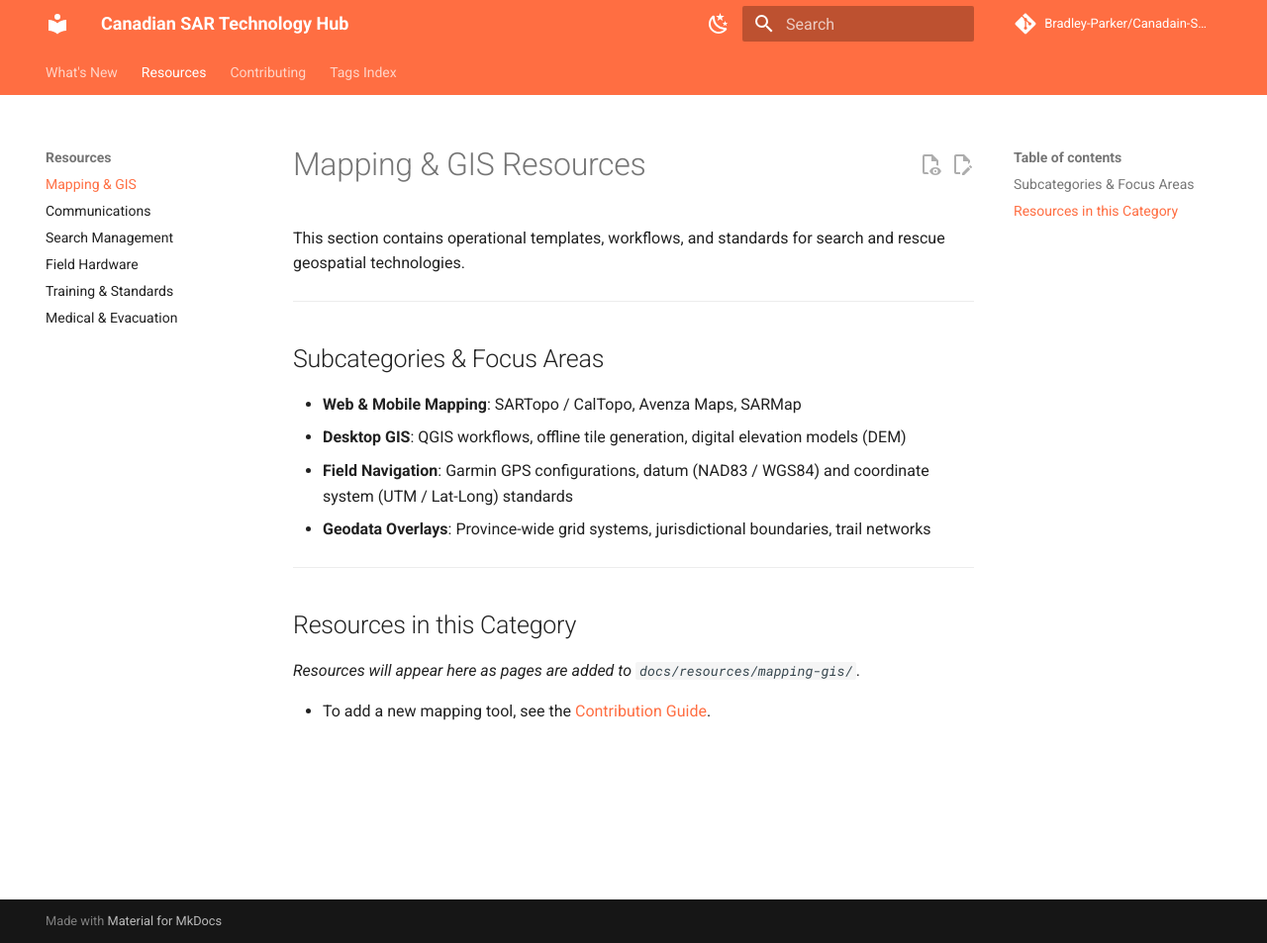
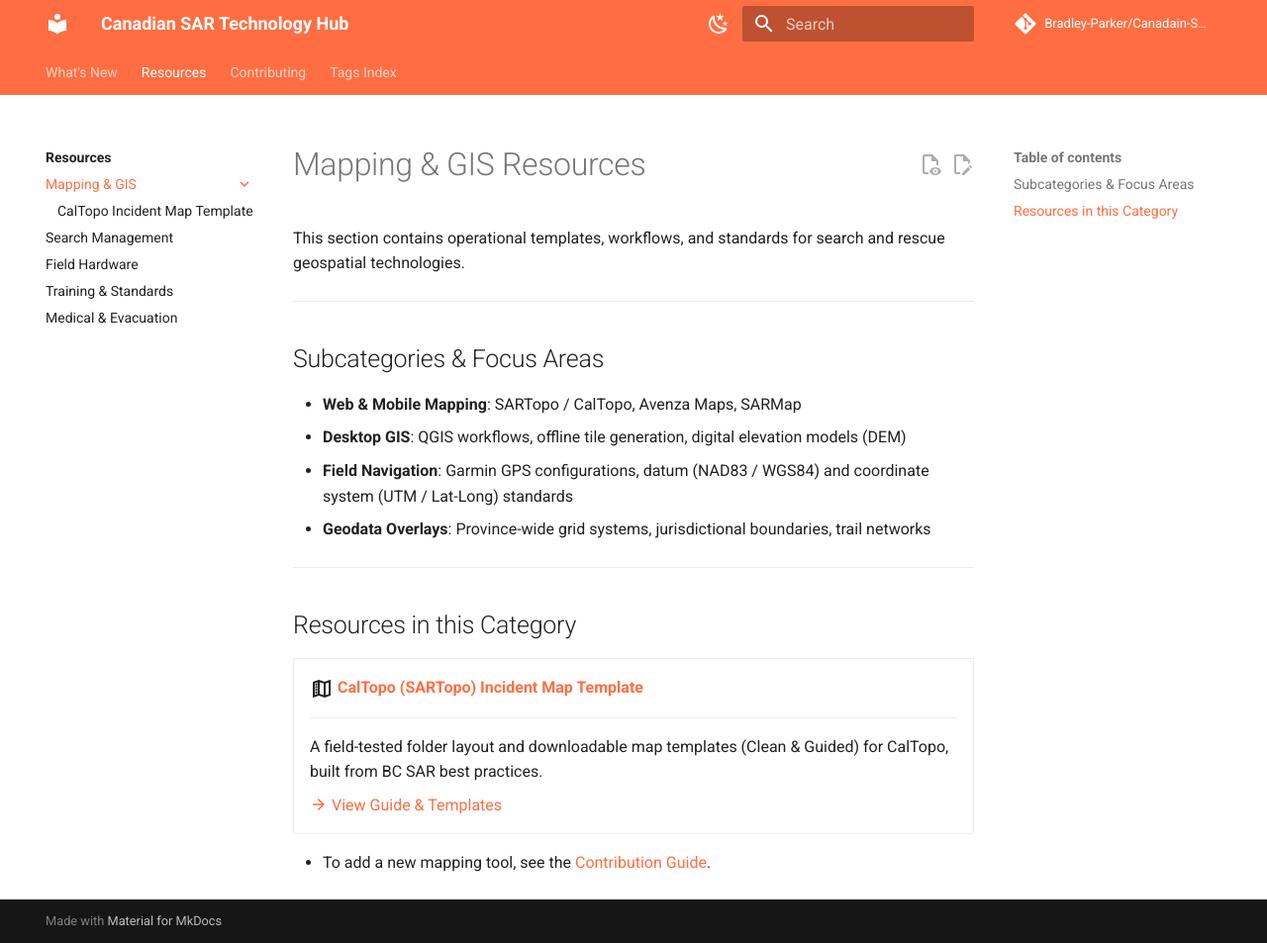
Before and after one commit to Bradley-Parker/Canadain-SAR-Technology-Hub, an MkDocs documentation site: the page built from docs/resources/mapping-gis/index.md, in a window 1280 px wide and 953 px high. Shown: the whole window at 99% size. Built offline with MkDocs 1.6.1 and Material for MkDocs 9.7.7, drawn with Linux system fonts in a browser that asks for light colours; comment, search, counter and statistics services are not loaded.

Commit message:
feat: add standardized CalTopo SAR incident map templates and documentation

```diff
--- a/docs/resources/mapping-gis/index.md
+++ b/docs/resources/mapping-gis/index.md
@@ -18,6 +18,17 @@ This section contains operational templates, workflows, and standards for search
 ---
 
 ## Resources in this Category
-*Resources will appear here as pages are added to `docs/resources/mapping-gis/`.*
+
+<div class="grid cards" markdown>
+
+-   :material-map-legend:{ .lg .middle } **[CalTopo (SARTopo) Incident Map Template](caltopo-sar-incident-template.md)**
+
+    ---
+
+    A field-tested folder layout and downloadable map templates (Clean & Guided) for CalTopo, built from BC SAR best practices.
+
+    [:material-arrow-right: View Guide & Templates](caltopo-sar-incident-template.md)
+
+</div>
 
 - To add a new mapping tool, see the [Contribution Guide](../../contributing/index.md).
--- a/mkdocs.yml
+++ b/mkdocs.yml
@@ -30,8 +30,7 @@ theme:
     - navigation.instant
     - navigation.tracking
     - navigation.tabs
-    - navigation.sections
-    - navigation.expand
+    - navigation.indexes
     - navigation.top
     - search.suggest
     - search.highlight
@@ -67,7 +66,9 @@ markdown_extensions:
 nav:
   - "What's New": whats-new.md
   - Resources:
-      - Mapping & GIS: resources/mapping-gis/index.md
+      - Mapping & GIS:
+          - resources/mapping-gis/index.md
+          - CalTopo Incident Map Template: resources/mapping-gis/caltopo-sar-incident-template.md
       - Communications: resources/communications/index.md
       - Search Management: resources/search-management/index.md
       - Field Hardware: resources/field-hardware/index.md
```
Also changed, not shown: AGENTS.md (+1 -1 lines), docs/resources/mapping-gis/caltopo-sar-incident-template.md (added, +144 -0 lines), docs/whats-new.md (+7 -0 lines), 2 other files.
